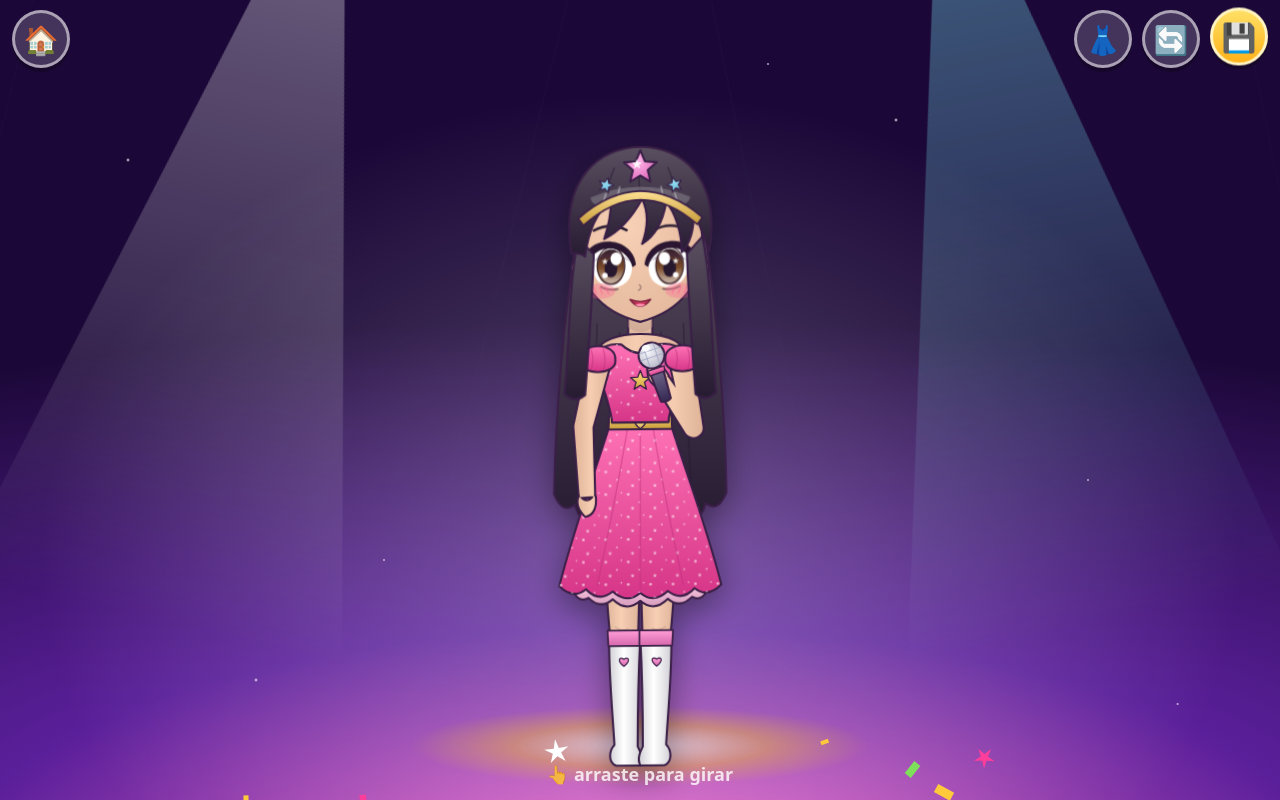
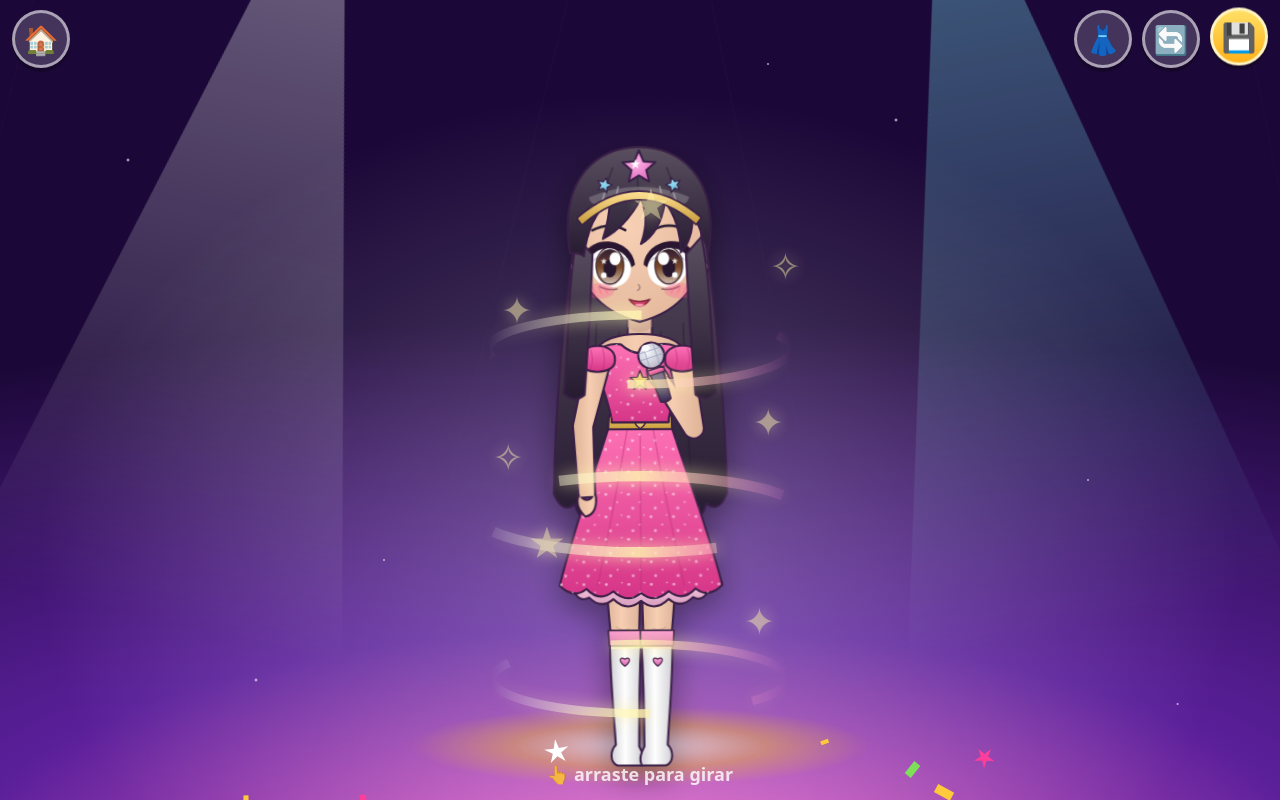
Before and after one commit to marknewlius/app-Maite, a website: page www/index.html in a window 1280 px wide. Both pictures are taken after a click on the element 354 px from the left and 393 px from the top of the page. Drawn offline with Linux system fonts and the light colour scheme.

Commit message:
Giro mágico com brilho no palco
Co-Authored-By: Claude Opus 5.5 <noreply@anthropic.com>
Claude-Session: https://claude.ai/code/session_01EWPaCp3VVzPcrkcpm1jKwc

```diff
--- a/www/css/app.css
+++ b/www/css/app.css
@@ -184,3 +184,15 @@ button { font-family: inherit; border: 0; cursor: pointer; color: inherit; }
   .color-body { flex-direction: row; }
   .palette { width: 200px; align-content: center; }
 }
+
+/* giro mágico */
+.flash { position: absolute; inset: -10% -30%; pointer-events: none; opacity: 0;
+  background: radial-gradient(closest-side, rgba(255,255,255,.95), rgba(255,246,176,.7) 35%, rgba(255,122,217,.35) 60%, rgba(255,122,217,0)); }
+.swirl { position: absolute; inset: 0 -20%; width: 140%; height: 100%; pointer-events: none; opacity: 0; overflow: visible; filter: drop-shadow(0 0 8px #fff6b0); }
+.swirl .ring { transform-box: fill-box; transform-origin: center; }
+.swirl .ring ellipse { animation: dash 0.8s linear infinite; }
+.swirl .r2 ellipse { animation-duration: .6s; animation-direction: reverse; }
+.swirl .r3 ellipse { animation-duration: .7s; }
+@keyframes dash { to { stroke-dashoffset: -340; } }
+.swirl .sparks text { fill: #fff6b0; font-size: 44px; animation: twinkle .5s ease-in-out infinite alternate; }
+.spinner { will-change: transform, filter; }
--- a/www/index.html
+++ b/www/index.html
@@ -95,6 +95,14 @@
             <div class="face front" id="faceFront"></div>
             <div class="face back" id="faceBack"></div>
           </div>
+          <div class="flash" id="flash"></div>
+          <svg class="swirl" id="swirl" viewBox="0 0 400 800" aria-hidden="true">
+            <defs><linearGradient id="swg" x1="0" x2="1"><stop offset="0" stop-color="#fff" stop-opacity="0"/><stop offset=".5" stop-color="#fff6b0"/><stop offset="1" stop-color="#ff7ad9" stop-opacity="0"/></linearGradient></defs>
+            <g class="ring r1"><ellipse cx="200" cy="660" rx="170" ry="40" fill="none" stroke="url(#swg)" stroke-width="10" stroke-dasharray="220 120"/></g>
+            <g class="ring r2"><ellipse cx="200" cy="470" rx="190" ry="44" fill="none" stroke="url(#swg)" stroke-width="12" stroke-dasharray="260 140"/></g>
+            <g class="ring r3"><ellipse cx="200" cy="280" rx="175" ry="40" fill="none" stroke="url(#swg)" stroke-width="10" stroke-dasharray="200 160"/></g>
+            <g class="sparks"><text x="40" y="250">✦</text><text x="330" y="380">✦</text><text x="70" y="520">★</text><text x="320" y="610">✦</text><text x="190" y="130">★</text><text x="350" y="200">✧</text><text x="30" y="420">✧</text></g>
+          </svg>
         </div>
       </div>
       <div class="hint">👆 arraste para girar</div>
--- a/www/js/app.js
+++ b/www/js/app.js
@@ -178,20 +178,29 @@
     lastTs = 0; cancelAnimationFrame(rafId); rafId = requestAnimationFrame(loop);
   }
   function stopShow() { cancelAnimationFrame(rafId); spinAnim = null; confetti.length = 0; }
+  let spinning = false;
   function setAngle(a) {
-    const rad = a * Math.PI / 180, c = Math.cos(rad);
-    const sx = Math.max(0.16, Math.abs(c));
+    const rad = a * Math.PI / 180, c = Math.cos(rad), ac = Math.abs(c);
     const front = c >= 0;
     $('#faceFront').style.display = front ? '' : 'none';
     $('#faceBack').style.display = front ? 'none' : '';
     $('#faceBack').style.transform = 'none';
-    const skew = Math.sin(rad) * 6;
-    $('#spinner').style.transform = `scaleX(${sx.toFixed(3)}) skewY(${skew.toFixed(2)}deg)`;
-    $('#spinner').style.filter = `brightness(${(0.75 + 0.25 * Math.abs(c)).toFixed(2)})`;
+    // nunca fica fininha: no máximo estreita um pouco, e a troca acontece dentro do brilho
+    const sx = 0.72 + 0.28 * ac;
+    const edge = Math.max(0, 1 - ac / 0.45);            // 1 no momento da virada
+    const lean = Math.sin(rad) * 3;
+    $('#spinner').style.transform = `scaleX(${sx.toFixed(3)}) rotate(${lean.toFixed(2)}deg)`;
+    $('#spinner').style.filter = edge > 0 ? `brightness(${(1 + edge * 1.6).toFixed(2)}) blur(${(edge * 2.5).toFixed(1)}px)` : 'none';
+    $('#flash').style.opacity = (edge * 0.95).toFixed(2);
+    $('#flash').style.transform = `scale(${(0.7 + edge * 0.5).toFixed(2)})`;
+    const swirlOn = spinning || dragging || Math.abs(vel) > 40 ? 1 : 0;
+    const sw = $('#swirl');
+    sw.style.opacity = Math.max(edge, swirlOn * 0.85).toFixed(2);
   }
   function spin(turns, secs, done) {
     const from = angle, to = angle + 360 * turns, t0 = performance.now();
-    spinAnim = { from, to, t0, dur: secs * 1000, done };
+    spinning = true;
+    spinAnim = { from, to, t0, dur: secs * 1000, done: () => { spinning = false; done && done(); } };
   }
   function loop(ts) {
     const dt = lastTs ? Math.min(0.05, (ts - lastTs) / 1000) : 0; lastTs = ts;
@@ -209,7 +218,7 @@
     rafId = requestAnimationFrame(loop);
   }
   const stageEl = $('#showStage');
-  stageEl.addEventListener('pointerdown', e => { dragging = true; lastX = e.clientX; vel = 0; spinAnim = null; stageEl.setPointerCapture(e.pointerId); });
+  stageEl.addEventListener('pointerdown', e => { dragging = true; lastX = e.clientX; vel = 0; spinAnim = null; spinning = false; stageEl.setPointerCapture(e.pointerId); });
   stageEl.addEventListener('pointermove', e => { if (!dragging) return; const dx = e.clientX - lastX; lastX = e.clientX; angle += dx * 0.9; vel = dx * 0.9 * 60; });
   const endDrag = () => { if (!dragging) return; dragging = false; idleT = 0; };
   stageEl.addEventListener('pointerup', endDrag); stageEl.addEventListener('pointercancel', endDrag);
```
